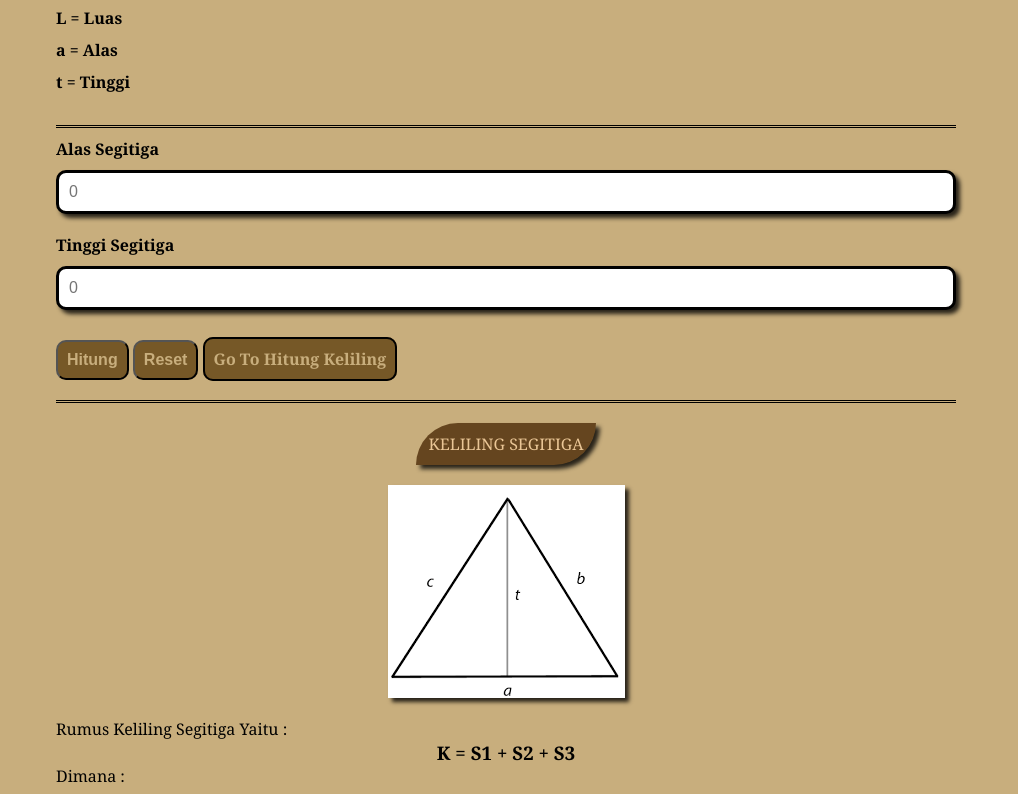
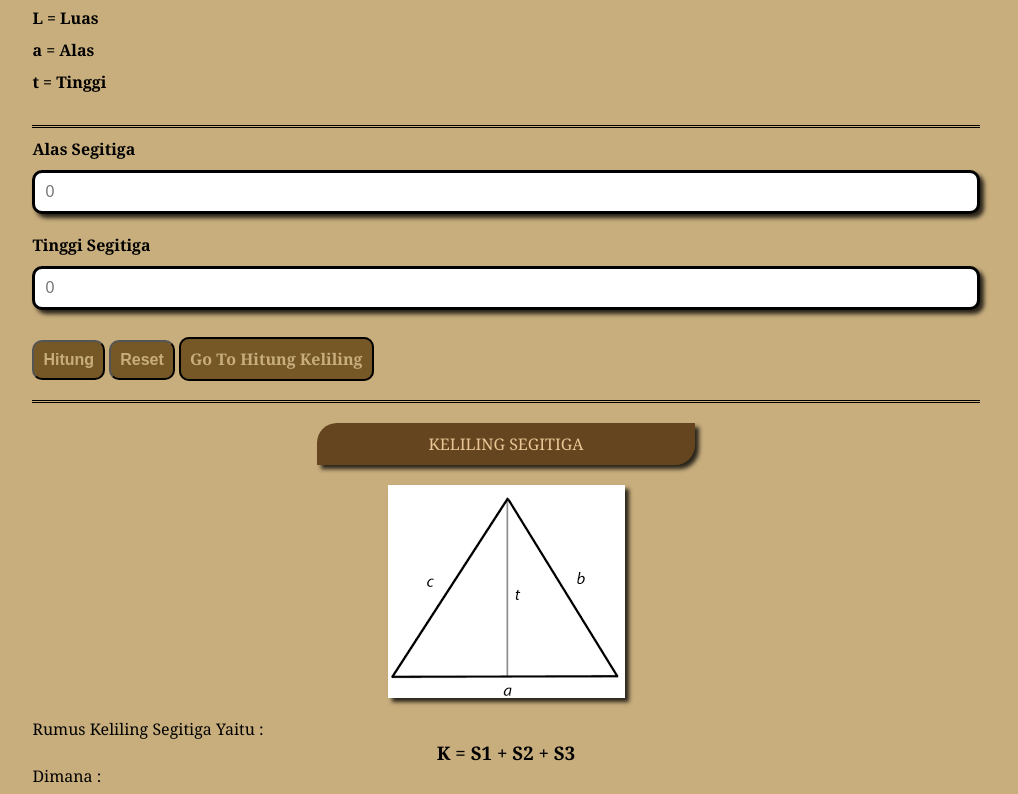
Before and after one commit to revou-fundamental-course/7-aug-23-diaaspratama, a plain HTML site: page index.html in a window 1280 px wide. Shown: the part 600-1394 px from the top of the page, without its empty margins (134-1152 px from the left). Drawn offline with Linux system fonts and the light colour scheme.

Commit message:
Penambahan CSS

```diff
--- a/css/style.css
+++ b/css/style.css
@@ -30,12 +30,11 @@
         background:#65451F;
         color:#EAC696;
         padding:10px;
-        width:20%;
+        width: 40%;
         margin:20px auto;
         border:3px  #050;
-        border-radius:70px 0;
+        border-radius:20px 0;
         box-shadow: 4px 4px 4px rgba(0,0,0,0.8);
-        font-size: medium;
         text-align: center;
 
     }
@@ -56,16 +55,16 @@
     .keterangan{
         border-top: double;
         border-bottom: double;
-        margin-left: 190px;
-        margin-right: 190px;
+        margin-left: 13%;
+        margin-right: 13%;
 
     }
 
     .input-section{
         display: flex;
         flex-direction: column;
-        margin-left: 190px;
-        margin-right: 190px;
+        margin-left: 13%;
+        margin-right: 13%;
         border-radius: 10px;
     }
 
@@ -147,13 +146,7 @@
   /* font-family: "Poppins", sans-serif; */
 }
 
-/* body {
-  display: flex;
-  background: #333;
-  justify-content: flex-end;
-  align-items: flex-end;
-  min-height: 100vh;
-} */
+
 
 .footer {
   position: relative;
```
